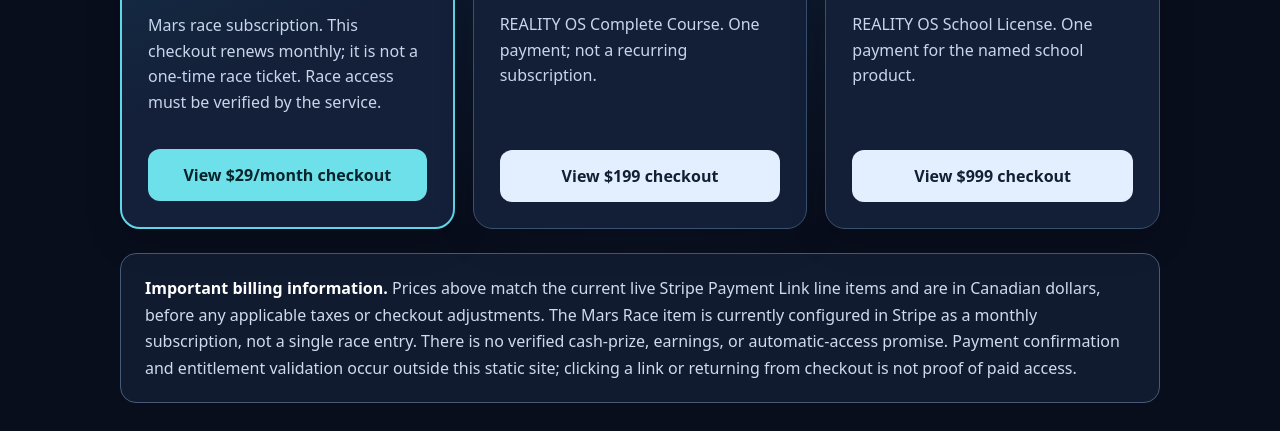
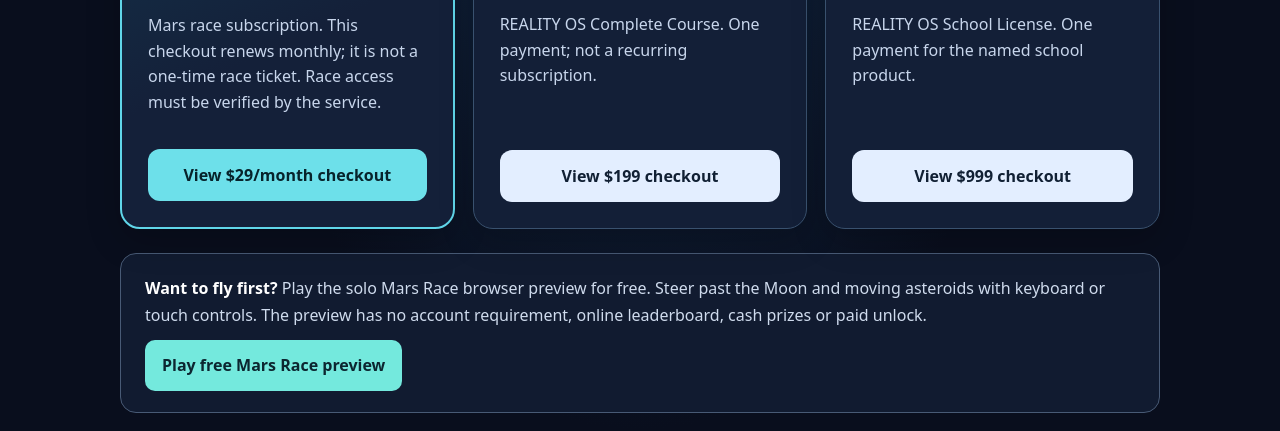
Before and after one commit to KrAZicK604/ZENITH-1-PRO, a plain HTML site: page public/index.html in a window 1280 px wide. Shown: the part 467-898 px from the top of the page. Drawn offline with Linux system fonts and the light colour scheme.

Commit message:
game(discoverability): link playable free Mars race preview without touching live checkout

```diff
--- a/public/index.html
+++ b/public/index.html
@@ -24,7 +24,7 @@ a.cta{display:block;padding:15px;text-align:center;border-radius:12px;background
 a.cta:focus-visible{outline:3px solid #fff;outline-offset:4px}
 .card:not(.featured) a.cta{background:#e3eeff;color:#112034}
 .note{border:1px solid #485a75;background:#111b30;border-radius:16px;padding:21px 24px;margin-top:24px;color:#cfdbed;line-height:1.65}
-.note strong{color:white}footer{text-align:center;color:#a5b7cf;padding:26px;font-size:.85rem}
+.note strong{color:white}.demo-link{display:inline-block;margin-top:12px;padding:12px 17px;background:#74e9dd;color:#0c2630;border-radius:10px;font-weight:800;text-decoration:none}.demo-link:focus-visible{outline:3px solid #fff;outline-offset:4px}footer{text-align:center;color:#a5b7cf;padding:26px;font-size:.85rem}
 @media(max-width:780px){.grid{grid-template-columns:1fr;max-width:520px;margin:auto}}
 </style>
 </head>
@@ -61,6 +61,10 @@ a.cta:focus-visible{outline:3px solid #fff;outline-offset:4px}
 <a class="cta" href="https://buy.stripe.com/cNicMY68hfdN5N35148bS03" rel="noopener noreferrer">View $999 checkout</a>
 </article>
 </section>
+<section class="note" aria-label="Free playable Mars Race preview">
+<strong>Want to fly first?</strong> Play the solo Mars Race browser preview for free. Steer past the Moon and moving asteroids with keyboard or touch controls. The preview has no account requirement, online leaderboard, cash prizes or paid unlock.
+<a class="demo-link" href="./game.html">Play free Mars Race preview</a>
+</section>
 <aside class="note">
 <strong>Important billing information.</strong> Prices above match the current live Stripe Payment Link line items and are in Canadian dollars, before any applicable taxes or checkout adjustments. The Mars Race item is currently configured in Stripe as a monthly subscription, not a single race entry. There is no verified cash-prize, earnings, or automatic-access promise. Payment confirmation and entitlement validation occur outside this static site; clicking a link or returning from checkout is not proof of paid access.
 </aside>
```
